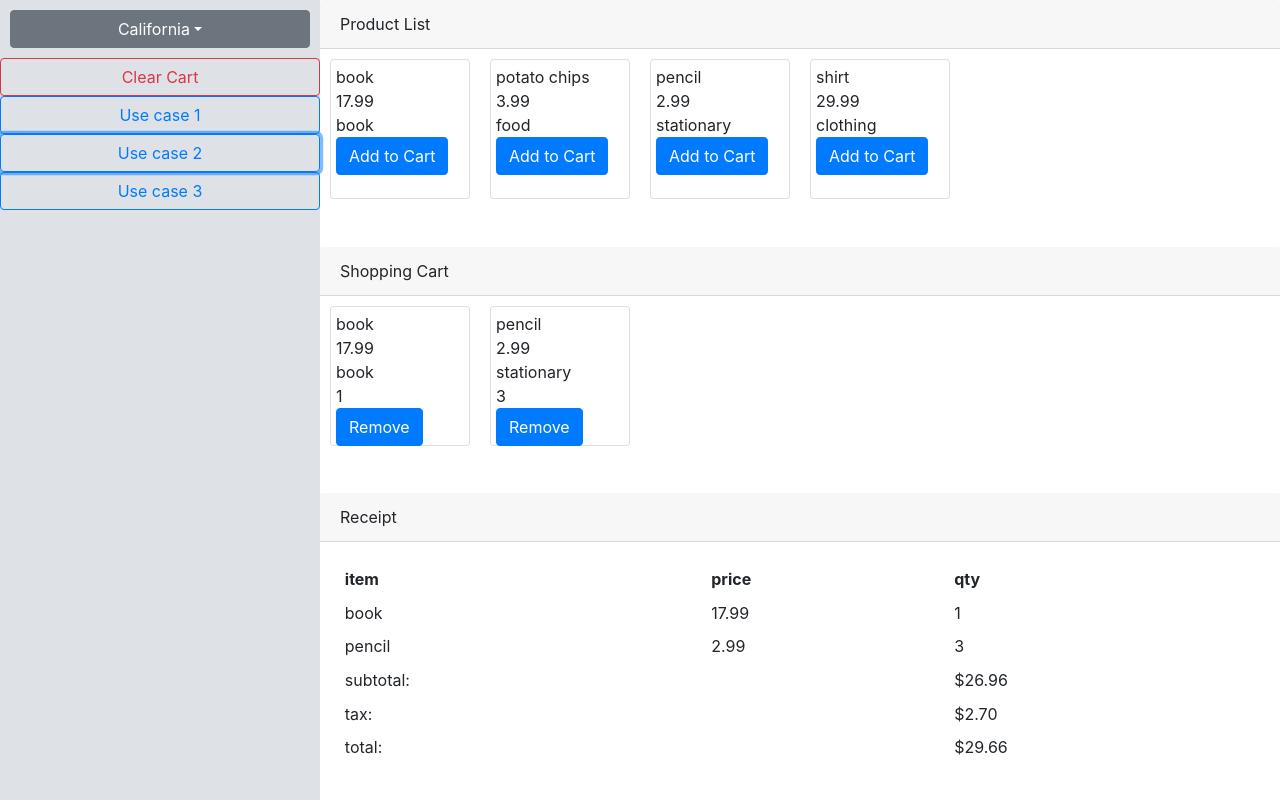
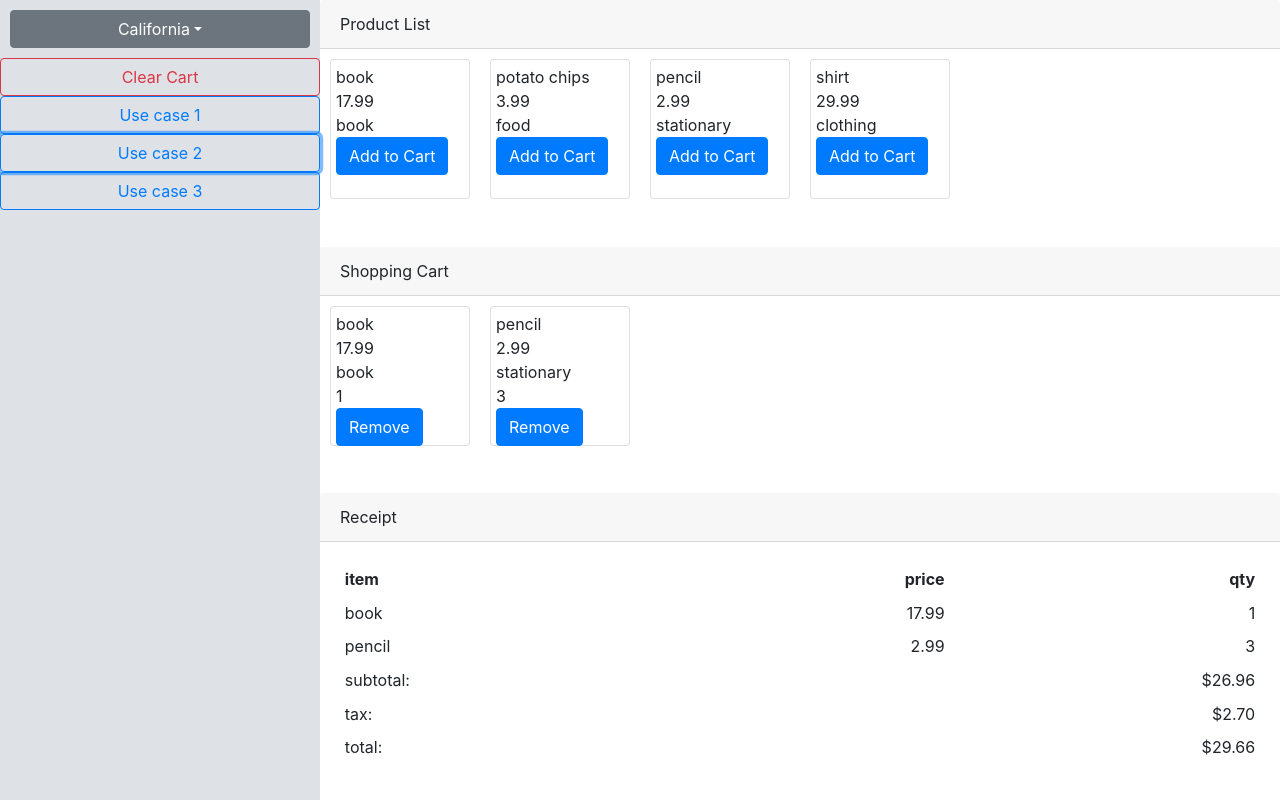
Before and after one commit to TONYHOKAN/shopping-receipt, a React (Create React App) app in the folder react_client/: page / in a window 1280 px wide. Both pictures are taken after a click on the button "Use case 2". Built offline with nearby package versions, Linux system fonts and the light colour scheme.

Commit message:
Update layout of Receipt.js.

```diff
--- a/react_client/src/components/Receipt.js
+++ b/react_client/src/components/Receipt.js
@@ -3,6 +3,21 @@ import { Table } from 'reactstrap'
 import PropTypes from 'prop-types'
 
 import { calculateCartSubTotalTaxTotal } from '../services/receipt'
+
+const style = {
+  itemColumn: {
+    border: 'none',
+    textAlign: 'left'
+  },
+  priceColumn: {
+    border: 'none',
+    textAlign: 'right'
+  },
+  qtyColumn: {
+    border: 'none',
+    textAlign: 'right'
+  }
+}
 
 const Receipt = (props) => {
   const { location, shoppingCart } = props
@@ -14,35 +29,35 @@ const Receipt = (props) => {
     <Table size="sm" className="borderless">
       <thead style={{ border: 'none' }}>
         <tr>
-          <th style={{ border: 'none' }}>item</th>
-          <th style={{ border: 'none' }}>price</th>
-          <th style={{ border: 'none' }}>qty</th>
+          <th style={style.itemColumn}>item</th>
+          <th style={style.priceColumn}>price</th>
+          <th style={style.qtyColumn}>qty</th>
         </tr>
       </thead>
       <tbody>
         {Object.keys(shoppingCart).map(key => {
           return (
             <tr key={`cart-item_${key}`}>
-              <td style={{ border: 'none' }}>{shoppingCart[key].name}</td>
-              <td style={{ border: 'none' }}>{shoppingCart[key].price.toFixed(2)}</td>
-              <td style={{ border: 'none' }}>{shoppingCart[key].qty}</td>
+              <td style={style.itemColumn}>{shoppingCart[key].name}</td>
+              <td style={style.priceColumn}>{shoppingCart[key].price.toFixed(2)}</td>
+              <td style={style.qtyColumn}>{shoppingCart[key].qty}</td>
             </tr>
           )
         })}
         <tr>
-          <td style={{ border: 'none' }}>subtotal:</td>
-          <td style={{ border: 'none' }}></td>
-          <td style={{ border: 'none' }}>{`$${subtotal.toFixed(2)}`}</td>
+          <td style={style.itemColumn}>subtotal:</td>
+          <td style={style.priceColumn}></td>
+          <td style={style.qtyColumn}>{`$${subtotal.toFixed(2)}`}</td>
         </tr>
         <tr>
-          <td style={{ border: 'none' }}>tax:</td>
-          <td style={{ border: 'none' }}></td>
-          <td style={{ border: 'none' }}>{`$${tax.toFixed(2)}`}</td>
+          <td style={style.itemColumn}>tax:</td>
+          <td style={style.priceColumn}></td>
+          <td style={style.qtyColumn}>{`$${tax.toFixed(2)}`}</td>
         </tr>
         <tr>
-          <td style={{ border: 'none' }}>total:</td>
-          <td style={{ border: 'none' }}></td>
-          <td style={{ border: 'none' }}>{`$${total.toFixed(2)}`}</td>
+          <td style={style.itemColumn}>total:</td>
+          <td style={style.priceColumn}></td>
+          <td style={style.qtyColumn}>{`$${total.toFixed(2)}`}</td>
         </tr>
       </tbody>
     </Table>
```
